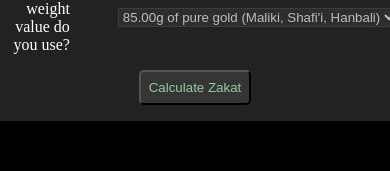
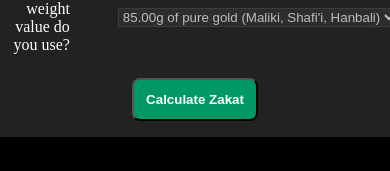
Before and after one commit to AimraneHD/zakat-calculator, a Next.js app: page / in a window 390 px wide. Shown: the part 366-537 px from the top of the page. Built offline with nearby package versions, Linux system fonts and the light colour scheme; no server answers.

Commit message:
style: improve button styling and responsiveness in ZakatCalculator

```diff
--- a/src/app/page.tsx
+++ b/src/app/page.tsx
@@ -177,12 +177,11 @@ export default function ZakatCalculator() {
         <button
           onClick={handleCalculate}
           disabled={calculating}
-          className="mt-4 p-2"
-          style={{
-            borderRadius: 5,
-            backgroundColor: calculating ? '#696969' : '#353535',
-            color: calculating ? '#dbebe3' : '#96cca1'
-          }}
+          className={`mt-6 p-3 rounded-lg font-semibold transition-all ${
+            calculating
+              ? "bg-neutral-600 text-neutral-300 cursor-not-allowed"
+              : "bg-emerald-600 text-white hover:bg-emerald-500 active:scale-95"
+          }`}
         >
           {calculating ? "Fetching live data..." : "Calculate Zakat"}
         </button>
```
